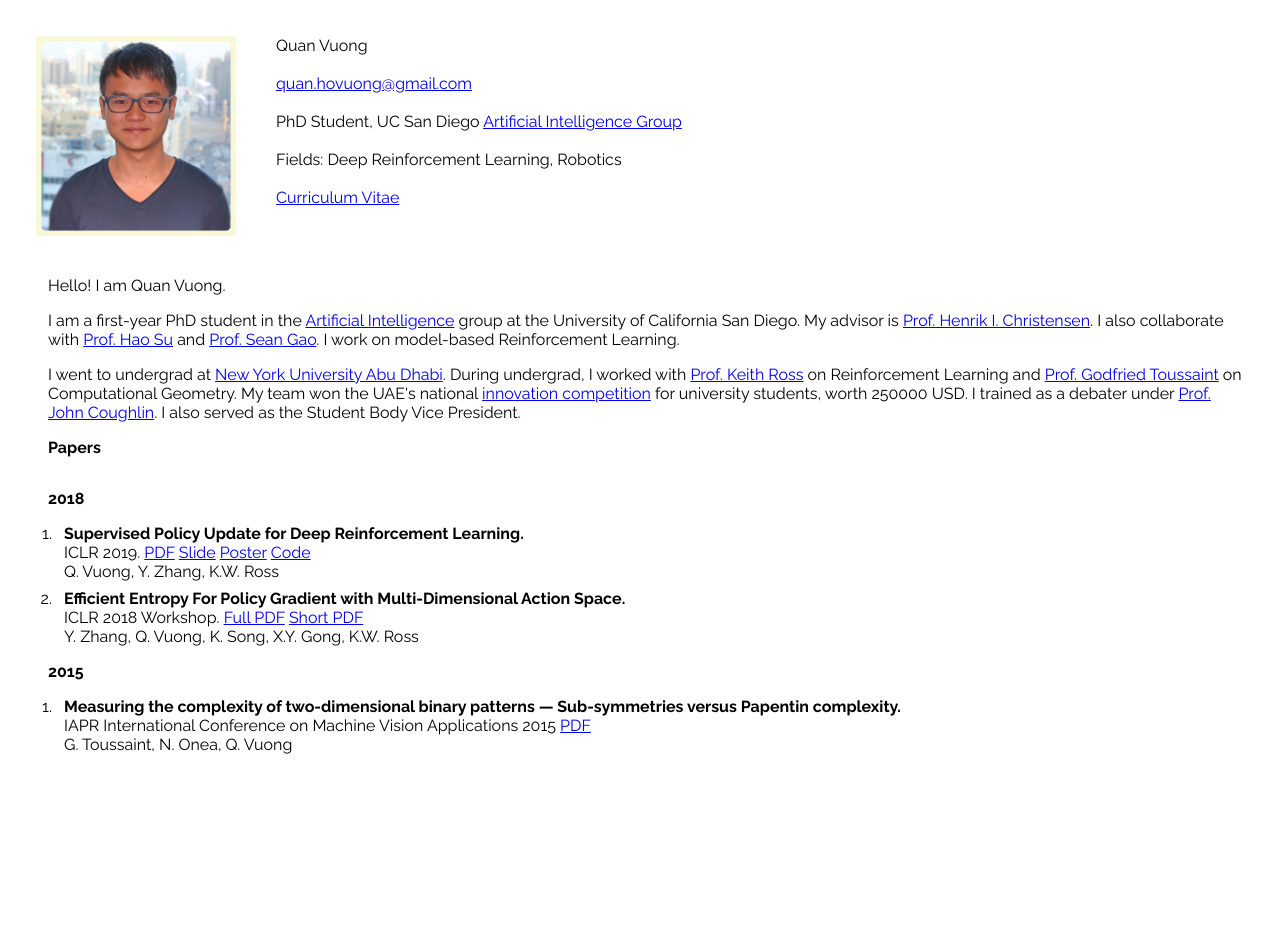
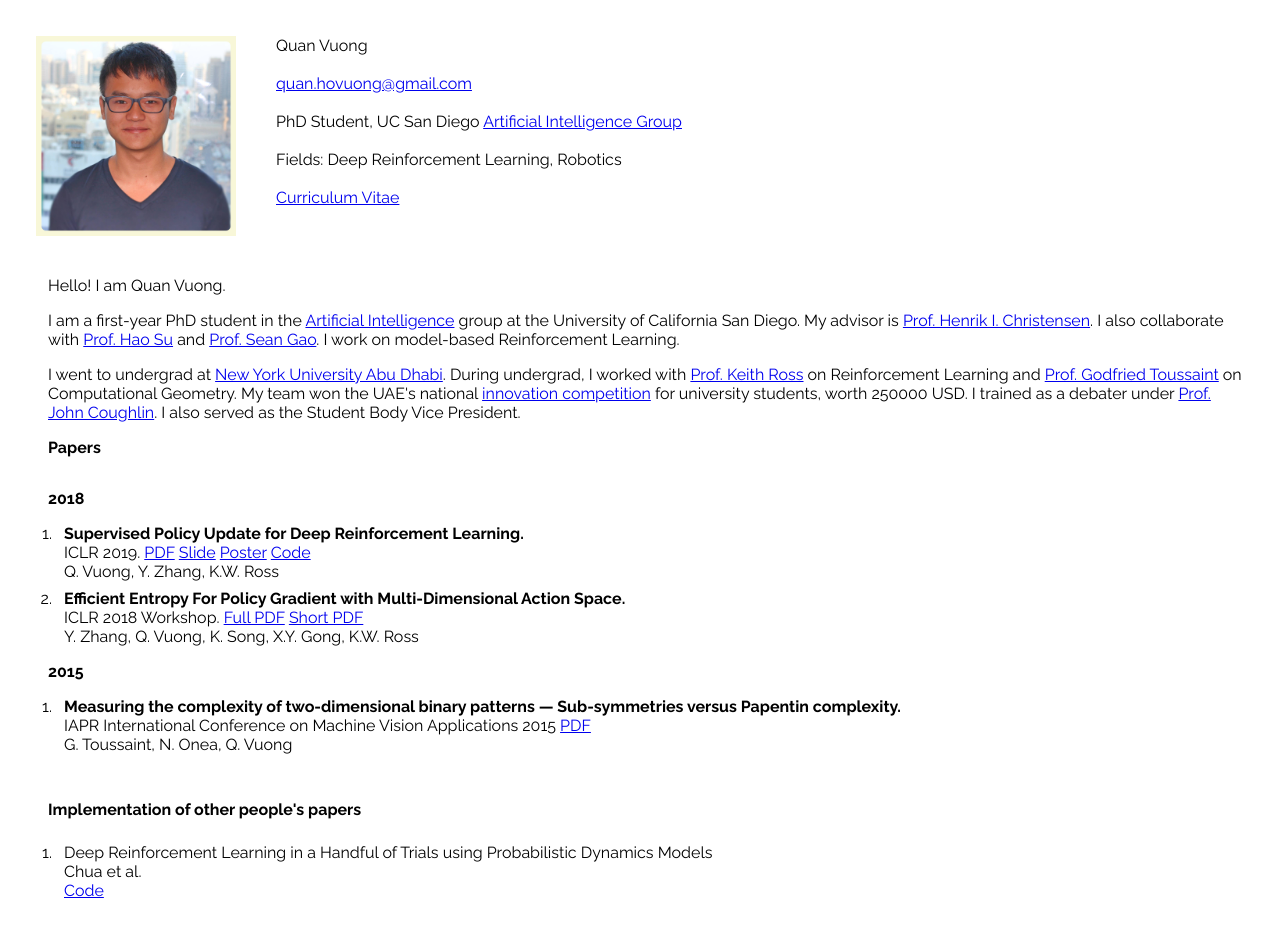
Before and after one commit to quanvuong/quanvuong.github.io, a React (Create React App) app: page / in a window 1280 px wide. Shown: the top 936 px of the page. Before the commit the page ends 800 px from the top, so only its background shows below. Built offline with nearby package versions, Linux system fonts and the light colour scheme.

Commit message:
add implementation of other people papers section

```diff
--- a/src/App.js
+++ b/src/App.js
@@ -5,6 +5,7 @@ import Photo from './photo.js';
 import BasicInfo from './BasicInfo.js';
 import Summary from './Summary.js';
 import Papers from './Papers.js';
+import Implementaions from './Implementations.js';
 
 class App extends Component {
   render() {
@@ -17,6 +18,7 @@ class App extends Component {
         <div className="Body">
           <Summary/>
           <Papers/>
+          <Implementaions/>
         </div>
       </div>
     );
--- /dev/null
+++ b/src/Implementations.css
@@ -0,0 +1,18 @@
+.OnePaper {
+    display: flex;
+    align-items: flex-start;
+    flex-direction: column;
+    margin: 0.5em;
+}
+
+.Implementations {
+    display: flex;
+    flex-direction: column;
+    margin-top: 30px;
+}
+
+.ImplementaionsHeader {
+    text-align: left;
+    margin-left: 2em;
+    font-weight: bold;
+}
--- /dev/null
+++ b/src/Implementations.js
@@ -0,0 +1,27 @@
+import React, { Component } from 'react';
+import "./Implementations.css";
+
+class Implementations extends Component {
+  render() {
+
+    return (
+      <div className="Implementations">
+        <div className="ImplementaionsHeader">Implementation of other people's papers</div>
+
+        <ol>
+
+          <li>
+            <div className="OnePaper">
+              <div>Deep Reinforcement Learning in a Handful of Trials using Probabilistic Dynamics Models</div>
+              <div>Chua et al.</div>
+              <div> <a href="https://github.com/quanvuong/handful-of-trials-pytorch">Code</a> </div>
+            </div>
+          </li>
+        </ol>
+
+      </div>
+    );
+  }
+}
+
+export default Implementations;
```
